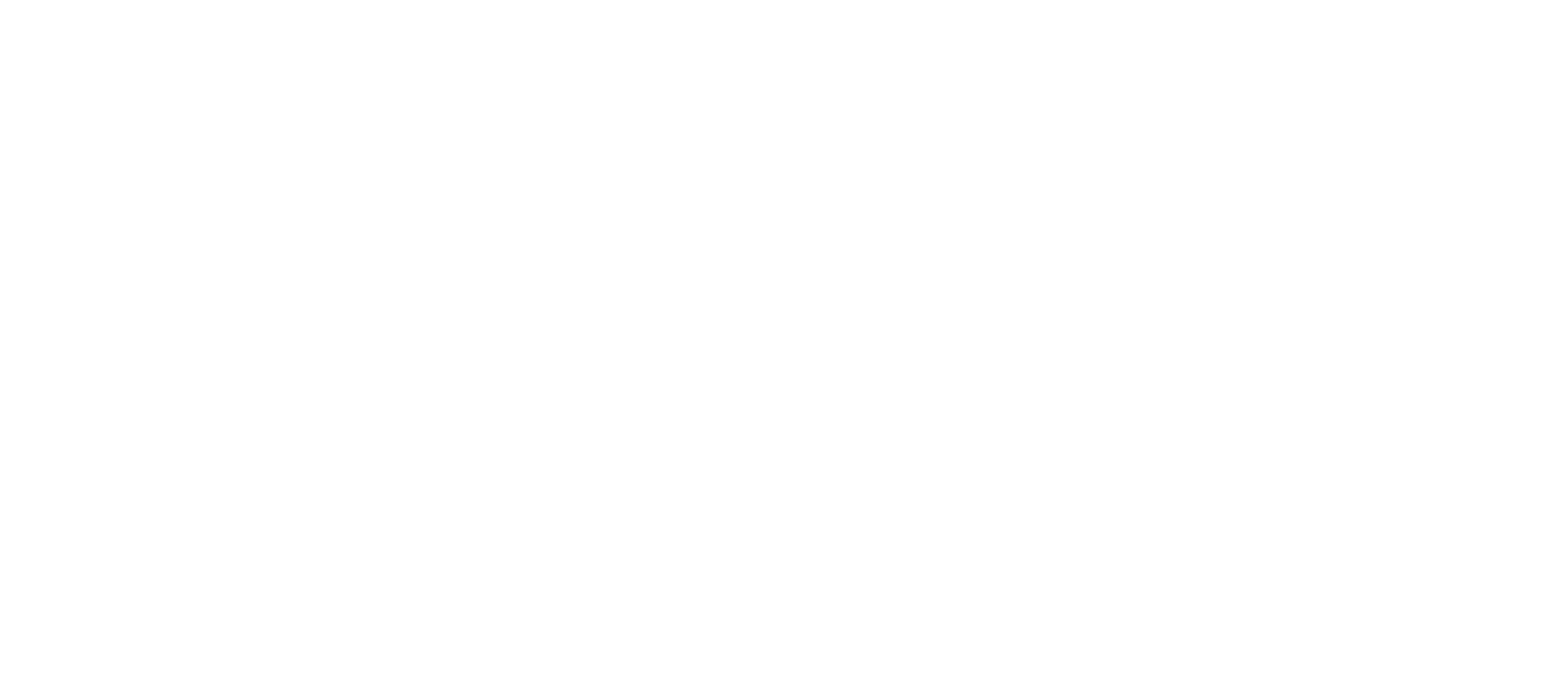
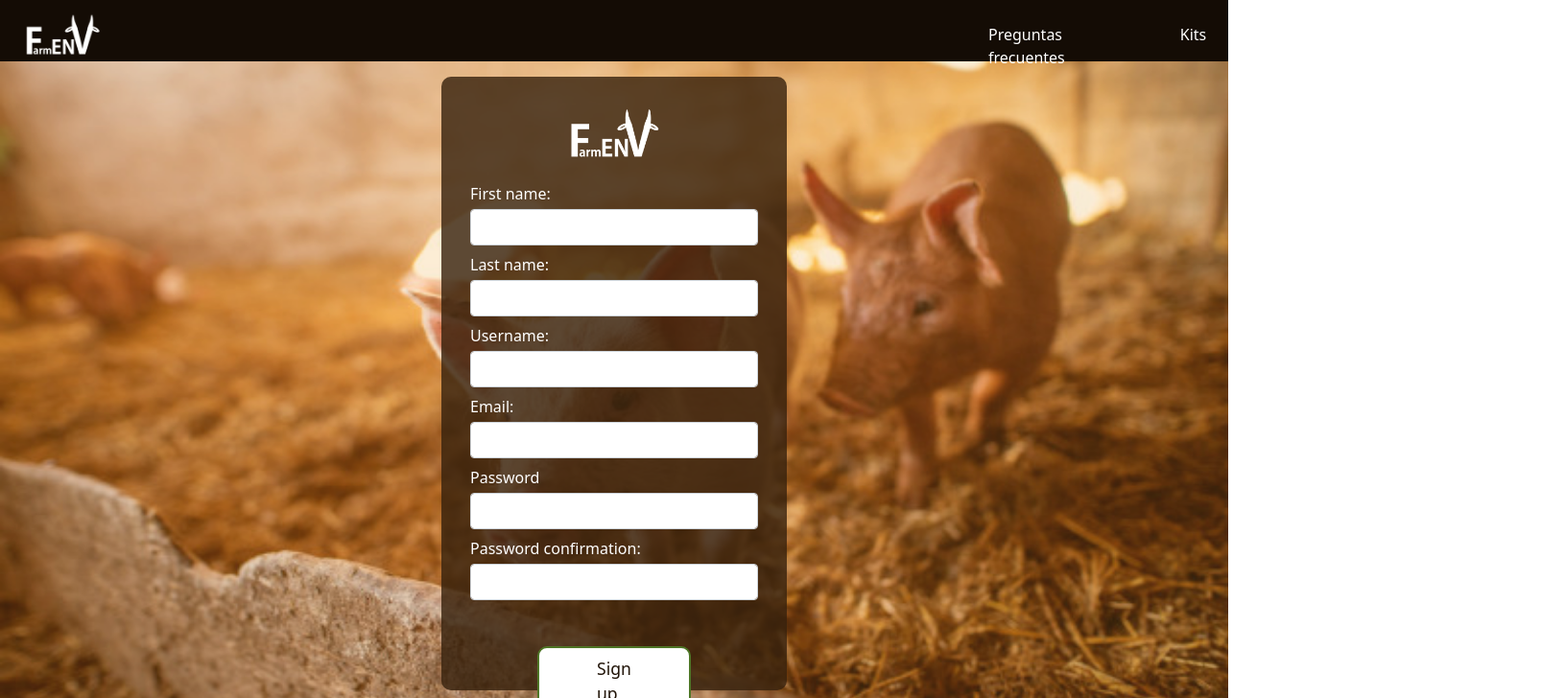
Before and after one commit to FarmENV/Website-Frontend, a React (Create React App) app: page /signup in a window 1280 px wide. Shown: the top 728 px of the page at 96% size, 1631 px wide, since content can reach past the window. Built offline with nearby package versions, Linux system fonts and the light colour scheme.

Commit message:
Sign up done

```diff
--- a/src/App.js
+++ b/src/App.js
@@ -6,6 +6,7 @@
 import './App.css'
 import Login from './pages/login/Login'
 import UserProfile from './pages/UserProfile/UserProfile'
+import Signup from './pages/signup/signup'
 
 function App() {
   return (
@@ -14,7 +15,7 @@
         <Switch>
           <Route exact path='/' component={LandingPage}></Route>
           <Route exact path='/login' component={Login}></Route>
-
+          <Route exact path='/signup' component={Signup}></Route>
           <Route exact path='/faq' component={freQuestions}></Route>
           <Route exact path='/userpro' component={UserProfile}></Route>
         </Switch>
--- a/src/components/signupForm/signupForm.css
+++ b/src/components/signupForm/signupForm.css
@@ -1,6 +1,6 @@
 .LoginForm {
-    width: 40vh;
-    height: 50vh;
+    width: 45vh;
+    height: 80vh;
     padding:30px;
     background-color: rgba(54, 33, 13, 0.8);
     border-radius: 10px;
--- a/src/components/signupForm/signupForm.jsx
+++ b/src/components/signupForm/signupForm.jsx
@@ -15,7 +15,37 @@
                         </div>
                         <div className="form-group mb-2">
                             <label className="mb-1">
-                                Email
+                                First name:
+                            </label>
+                            <input
+                                type="text"
+                                className="form-control"
+                                name="firstName"
+                            />
+                        </div>
+                        <div className="form-group mb-2">
+                            <label className="mb-1">
+                                Last name:
+                            </label>
+                            <input
+                                type="text"
+                                className="form-control"
+                                name="lastName"
+                            />
+                        </div>
+                        <div className="form-group mb-2">
+                            <label className="mb-1">
+                                Username:
+                            </label>
+                            <input
+                                type="text"
+                                className="form-control"
+                                name="username"
+                            />
+                        </div>
+                        <div className="form-group mb-2">
+                            <label className="mb-1">
+                                Email:
                             </label>
                             <input
                                 type="text"
@@ -32,13 +62,17 @@
                             className="form-control"
                             name="password"/>
                         </div>
-                        <Button theme={"ButtonForms"} contentText={'Log in'} link={"/"}></Button>
-                        <div className="extra__links">
-                            <a href="" className="new_password">
-                                Forgot your password?
-                            </a>
-                            <p>New around? <Link to="/signup">Sign Up</Link></p>
+                        <div className="form-group mb-2">
+                            <label className="mb-1">
+                                Password confirmation:
+                            </label>
+                            <input
+                            type="password"
+                            className="form-control"
+                            name="password"/>
                         </div>
+                        <Button theme={"ButtonForms"} contentText={'Sign up'} link={"/"}></Button>
+
                     </form>
                 </div>
             </React.Fragment>
--- a/src/pages/signup/signup.css
+++ b/src/pages/signup/signup.css
@@ -0,0 +1,14 @@
+.content {
+    width: 100%;
+    height: 80%;
+    display: flex;
+    flex-direction: column;
+    justify-content: center;
+    align-items: center;
+    position: absolute;
+    z-index: 2;
+}
+
+.loginForm {
+    height: 100%;
+}
--- a/src/pages/signup/signup.jsx
+++ b/src/pages/signup/signup.jsx
@@ -0,0 +1,26 @@
+import React from 'react'
+import './signup.css'
+import Navbar from '../../components/nav/Navbar'
+import SignupForm from '../../components/signupForm/signupForm'
+import Footer from '../../components/footer/Footer'
+import Hero from '../../components/hero/Hero'
+import HeroImage from '../../images/cerdos.jpg'
+
+
+class Signup extends React.Component {
+    render() {
+        return (
+            <React.Fragment>
+                <div className="loginForm">
+                    <div className="content">
+                        <SignupForm></SignupForm>
+                    </div>
+                <Navbar  theme={"Navbar"}></Navbar>
+                <Hero  h={"100vh"} heroImage={HeroImage} w={"100%"}></Hero>
+                </div>
+            </React.Fragment>
+        )
+    }
+}
+
+export default Signup
```
